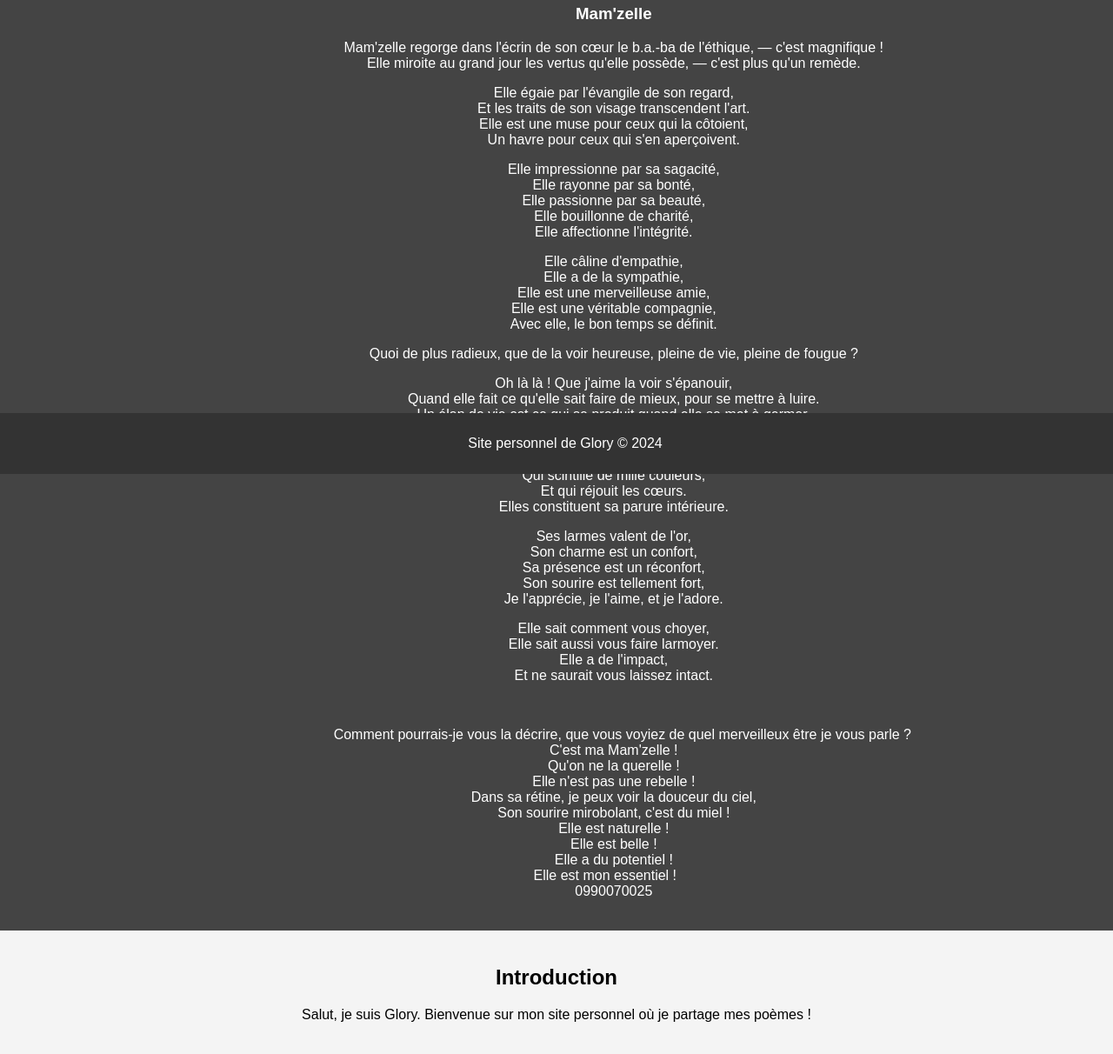
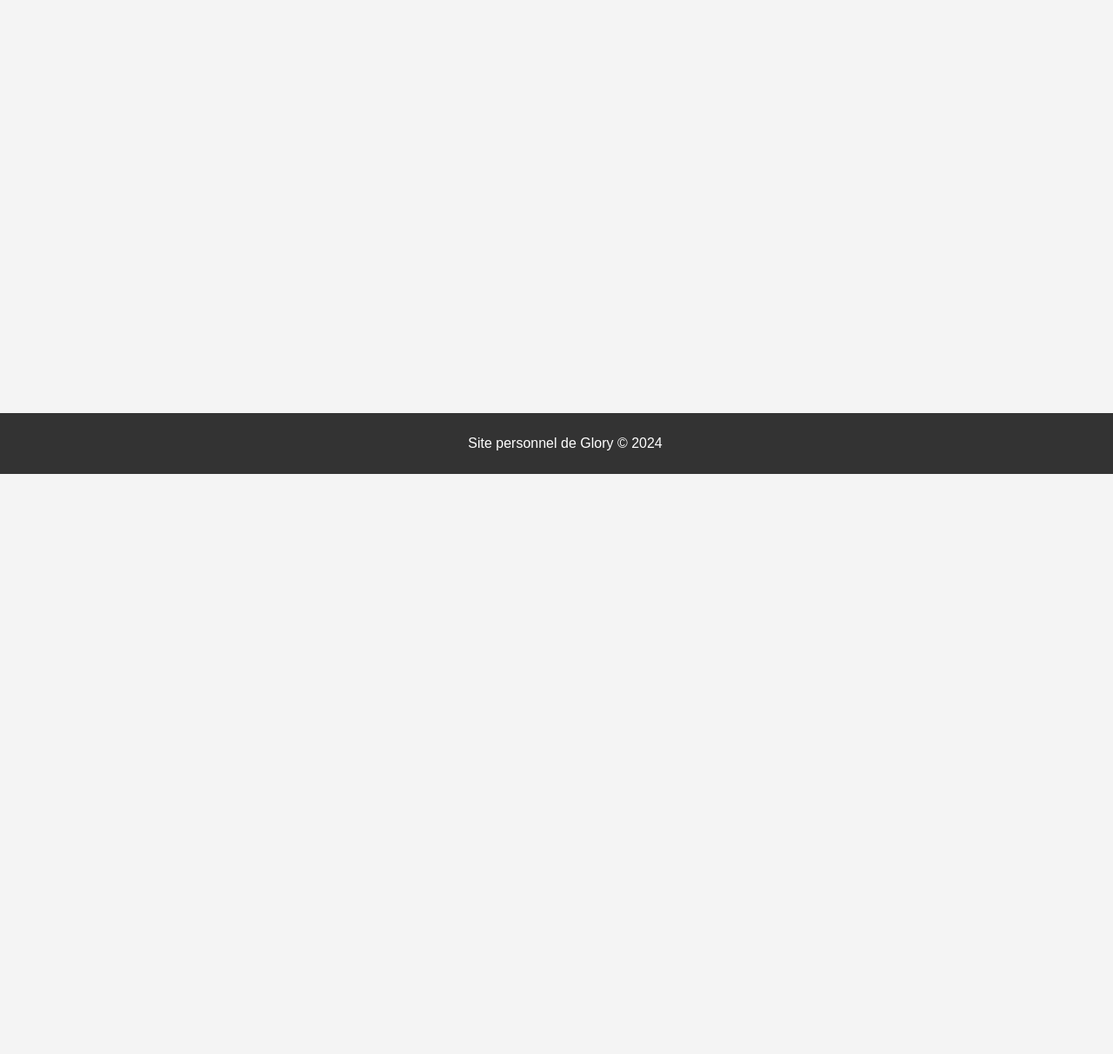
Before and after one commit to AlphloryKwl/AlphloryKwl.github.io, a plain HTML site: page index.html in a window 1280 px wide. Shown: the part 255-1467 px from the top of the page at 87% size. After the commit the page ends 800 px from the top, so only its background shows below. Drawn offline with Linux system fonts and the light colour scheme.

Commit message:
Update index.html

```diff
--- a/index.html
+++ b/index.html
@@ -51,79 +51,11 @@
     </header>
     <nav>
         <a href="#home">Accueil</a>
-        <a href="#poetry"> <div class="content">
-    <h2>Poésie</h2>
-    <!-- Ajout du poème Mam'zelle -->
-    <div class="poem">
-        <h3>Mam'zelle</h3>
-        <p>
-            Mam'zelle regorge dans l'écrin de son cœur le b.a.-ba de l'éthique, — c'est magnifique !<br>
-            Elle miroite au grand jour les vertus qu'elle possède, — c'est plus qu'un remède.
-        </p>
-        <p>
-            Elle égaie par l'évangile de son regard,<br>
-            Et les traits de son visage transcendent l'art.<br>
-            Elle est une muse pour ceux qui la côtoient,<br>
-            Un havre pour ceux qui s'en aperçoivent.
-        </p>
-        <p>
-            Elle impressionne par sa sagacité,<br>
-            Elle rayonne par sa bonté,<br>
-            Elle passionne par sa beauté,<br>
-            Elle bouillonne de charité,<br>
-            Elle affectionne l'intégrité.
-        </p>
-        <p>
-            Elle câline d'empathie,<br>
-            Elle a de la sympathie,<br>
-            Elle est une merveilleuse amie,<br>
-            Elle est une véritable compagnie,<br>
-            Avec elle, le bon temps se définit.
-        </p>
-        <p>
-            Quoi de plus radieux, que de la voir heureuse, pleine de vie, pleine de fougue ?
-        </p>
-        <p>
-            Oh là là ! Que j'aime la voir s'épanouir,<br>
-            Quand elle fait ce qu'elle sait faire de mieux, pour se mettre à luire.<br>
-            Un élan de vie est ce qui se produit quand elle se met à germer,<br>
-            Pour ainsi faire dévoiler sa splendeur cachée.
-        </p>
-        <p>
-            Ses bonnes œuvres lui confèrent sa joliesse intérieure,<br>
-            Qui scintille de mille couleurs,<br>
-            Et qui réjouit les cœurs.<br>
-            Elles constituent sa parure intérieure.
-        </p>
-        <p>
-            Ses larmes valent de l'or,<br>
-            Son charme est un confort,<br>
-            Sa présence est un réconfort,<br>
-            Son sourire est tellement fort,<br>
-            Je l'apprécie, je l'aime, et je l'adore.
-        </p>
-        <p>
-            Elle sait comment vous choyer,<br>
-            Elle sait aussi vous faire larmoyer.<br>
-            Elle a de l'impact,<br>
-            Et ne saurait vous laissez intact.
-        </p>
-        <p>
-            Comment pourrais-je vous la décrire, que vous voyiez de quel merveilleux être je vous parle ?<br>
-            C'est ma Mam'zelle !<br>
-            Qu'on ne la querelle !<br>
-            Elle n'est pas une rebelle !<br>
-            Dans sa rétine, je peux voir la douceur du ciel,<br>
-            Son sourire mirobolant, c'est du miel !<br>
-            Elle est naturelle !<br>
-            Elle est belle !<br>
-            Elle a du potentiel !<br>
-            Elle est mon essentiel !<br>
-            </a>
-        <a href="#contact"> 0990070025 </a>
+        <a href="#poetry">Poèmes</a>
+        <a href="#contact"> contact</a>
     </nav>
     <div class="content" id="home">
-        <h2>Introduction</h2>
+ <h2>Introduction</h2>
         <p>Salut, je suis Glory. Bienvenue sur mon site personnel où je partage mes poèmes !</p>
     </div>
     <footer>
```
